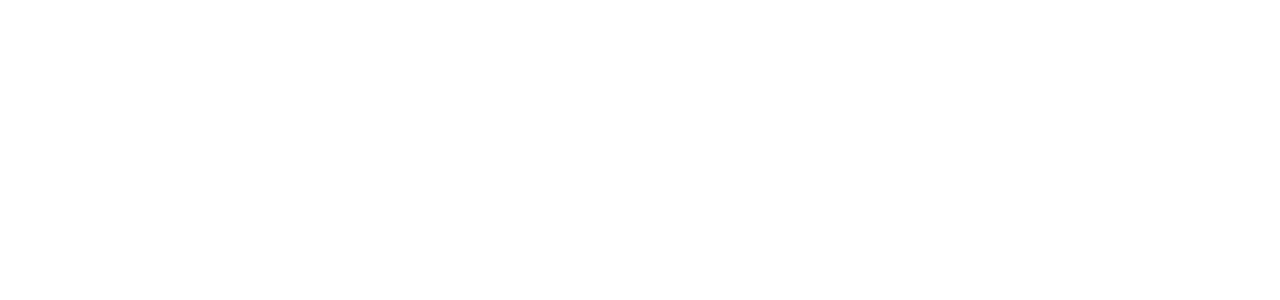
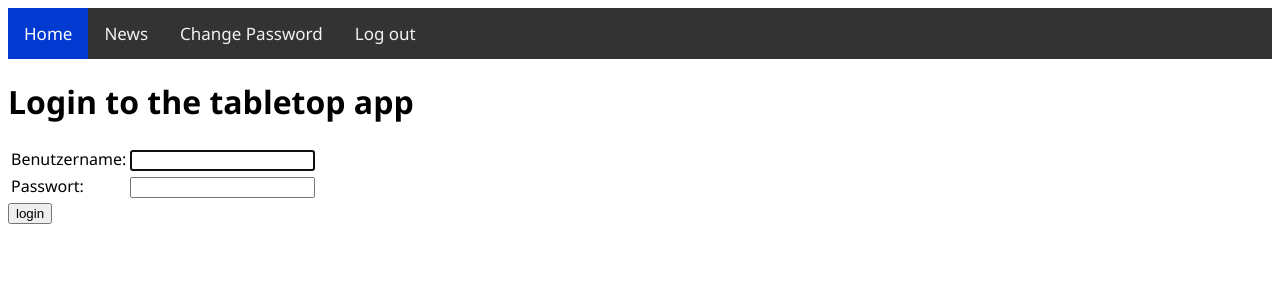
Before and after one commit to sesenion/tabletop, a Django app: page /accounts/login/ in a window 1280 px wide. Before the commit the part shown is empty. Shown: the top 300 px of the page. Run offline with Django 4.2, Linux system fonts and the light colour scheme.

Commit message:
Login/Logout

```diff
--- a/tabletop/static/frontend/tabletop.css
+++ b/tabletop/static/frontend/tabletop.css
@@ -15,3 +15,35 @@
 .sprite:hover{
     cursor:grab;
 }
+
+body {
+    font-family: 'Segoe UI', Tahoma, Geneva, Verdana, sans-serif;
+}
+
+/* Add a black background color to the top navigation */
+.topnav {
+    background-color: #333;
+    overflow: hidden;
+  }
+
+  /* Style the links inside the navigation bar */
+  .topnav a {
+    float: left;
+    color: #f2f2f2;
+    text-align: center;
+    padding: 14px 16px;
+    text-decoration: none;
+    font-size: 17px;
+  }
+
+  /* Change the color of links on hover */
+  .topnav a:hover {
+    background-color: #ddd;
+    color: black;
+  }
+
+  /* Add a color to the active/current link */
+  .topnav a.active {
+    background-color: #0139d1;
+    color: white;
+  }
--- a/tabletop/tabletop/settings.py
+++ b/tabletop/tabletop/settings.py
@@ -162,3 +162,7 @@
 ]
 
 CSRF_TRUSTED_ORIGINS = ["https://sesenion.de", "https://tabletop.sesenion.de"]
+
+
+LOGIN_REDIRECT_URL = "/"
+LOGOUT_REDIRECT_URL = "/"
--- a/tabletop/templates/base.html
+++ b/tabletop/templates/base.html
@@ -11,6 +11,12 @@
 </head>
 
 <body>
+  <div class="topnav">
+    <a class="active" href="#home">Home</a>
+    <a href="#news">News</a>
+    <a href="{% url 'password_change' %}">Change Password</a>
+    <a href="{% url 'logout' %}">Log out</a>
+  </div>
   {% block 'body' %}
   {% endblock %}
 </body>
--- a/tabletop/templates/registration/login.html
+++ b/tabletop/templates/registration/login.html
@@ -1,6 +1,6 @@
 {% extends "base.html" %}
 
-{% block body %}
+{% block 'body' %}
 
 {% if form.errors %}
 <p>Your username and password didn't match. Please try again.</p>
@@ -15,7 +15,7 @@
 {% endif %}
 {% endif %}
 
-<h1>Login to ofua</h1>
+<h1>Login to the tabletop app</h1>
 <form method="post" action="{% url 'login' %}">
     {% csrf_token %}
     <table>
```
